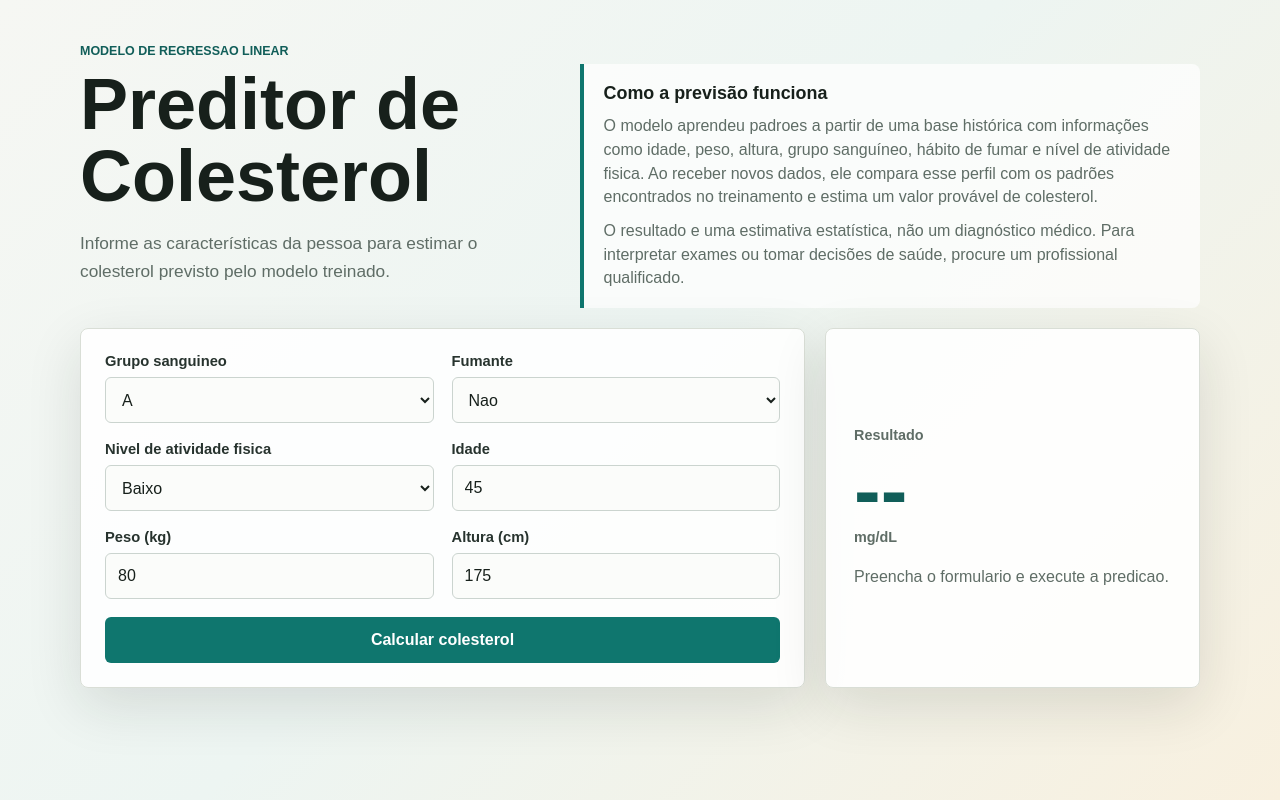
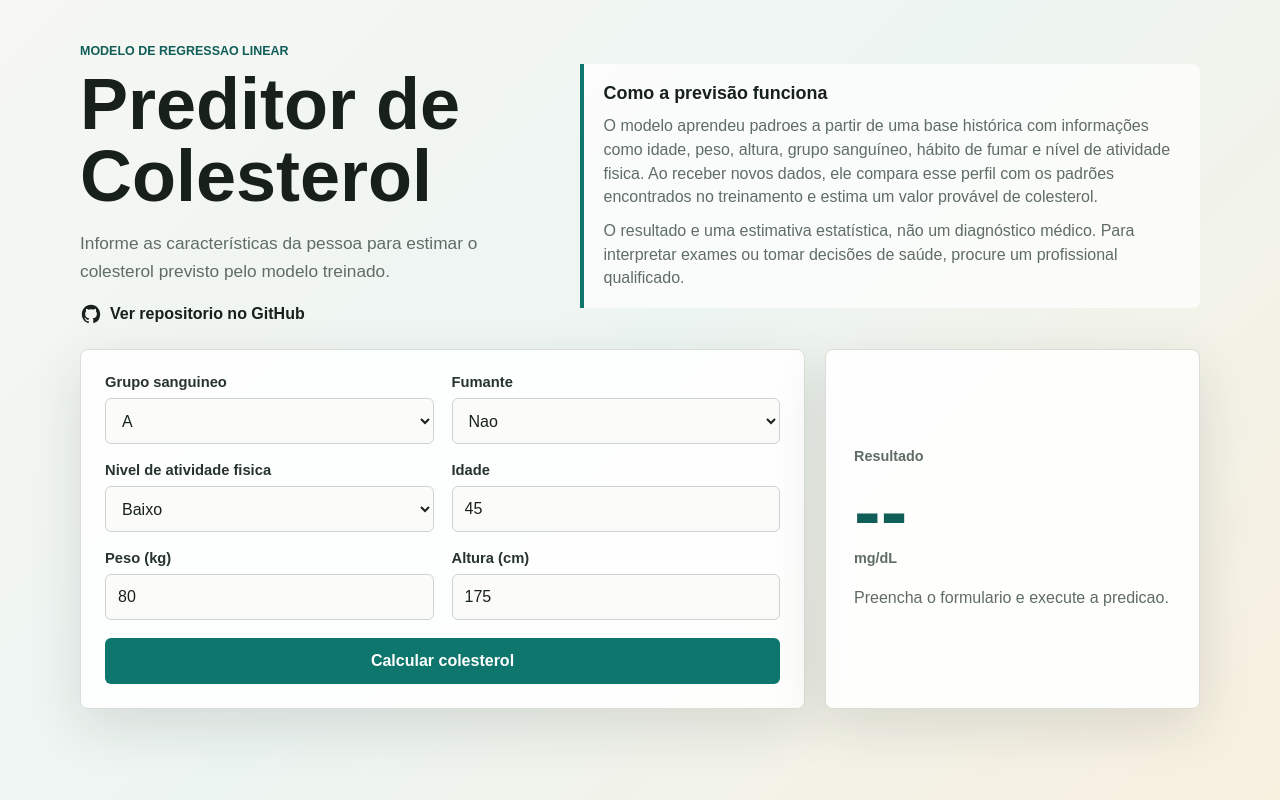
Before and after one commit to YuriGodoy/Preditor-Colesterol, a plain HTML site: page static/index.html in a window 1280 px wide. Drawn offline with Linux system fonts and the light colour scheme.

Commit message:
adição de ícone github

```diff
--- a/static/index.html
+++ b/static/index.html
@@ -15,6 +15,20 @@
           <p class="intro-copy">
             Informe as características da pessoa para estimar o colesterol previsto pelo modelo treinado.
           </p>
+          <a
+            class="repo-link"
+            href="https://github.com/YuriGodoy/Preditor-Colesterol"
+            target="_blank"
+            rel="noopener noreferrer"
+            aria-label="Abrir repositorio Preditor-Colesterol no GitHub"
+          >
+            <svg class="repo-link__icon" viewBox="0 0 24 24" aria-hidden="true" focusable="false">
+              <path
+                d="M12 2C6.48 2 2 6.58 2 12.25c0 4.52 2.86 8.35 6.84 9.7.5.1.68-.22.68-.5v-1.75c-2.78.62-3.37-1.38-3.37-1.38-.45-1.18-1.11-1.5-1.11-1.5-.91-.64.07-.63.07-.63 1 .07 1.53 1.06 1.53 1.06.9 1.57 2.35 1.12 2.92.85.09-.66.35-1.12.64-1.38-2.22-.26-4.55-1.14-4.55-5.07 0-1.12.39-2.03 1.03-2.75-.1-.26-.45-1.3.1-2.71 0 0 .84-.28 2.75 1.05A9.3 9.3 0 0 1 12 6.9c.85 0 1.7.12 2.5.34 1.91-1.33 2.75-1.05 2.75-1.05.55 1.41.2 2.45.1 2.71.64.72 1.03 1.63 1.03 2.75 0 3.94-2.34 4.8-4.57 5.06.36.32.68.94.68 1.9v2.84c0 .28.18.6.69.5A10.23 10.23 0 0 0 22 12.25C22 6.58 17.52 2 12 2Z"
+              />
+            </svg>
+            Ver repositorio no GitHub
+          </a>
         </div>
         <div class="model-note">
           <h2>Como a previsão funciona</h2>
--- a/static/styles.css
+++ b/static/styles.css
@@ -62,6 +62,34 @@ h1 {
   color: var(--muted);
   font-size: 1.08rem;
   line-height: 1.6;
+}
+
+.repo-link {
+  display: inline-flex;
+  align-items: center;
+  gap: 8px;
+  width: fit-content;
+  margin-top: 18px;
+  color: var(--ink);
+  font-weight: 700;
+  text-decoration: none;
+}
+
+.repo-link:hover {
+  color: var(--accent-strong);
+}
+
+.repo-link:focus-visible {
+  border-radius: 6px;
+  outline: 3px solid rgba(15, 118, 110, 0.2);
+  outline-offset: 4px;
+}
+
+.repo-link__icon {
+  width: 22px;
+  height: 22px;
+  flex: 0 0 auto;
+  fill: currentColor;
 }
 
 .model-note {
```
